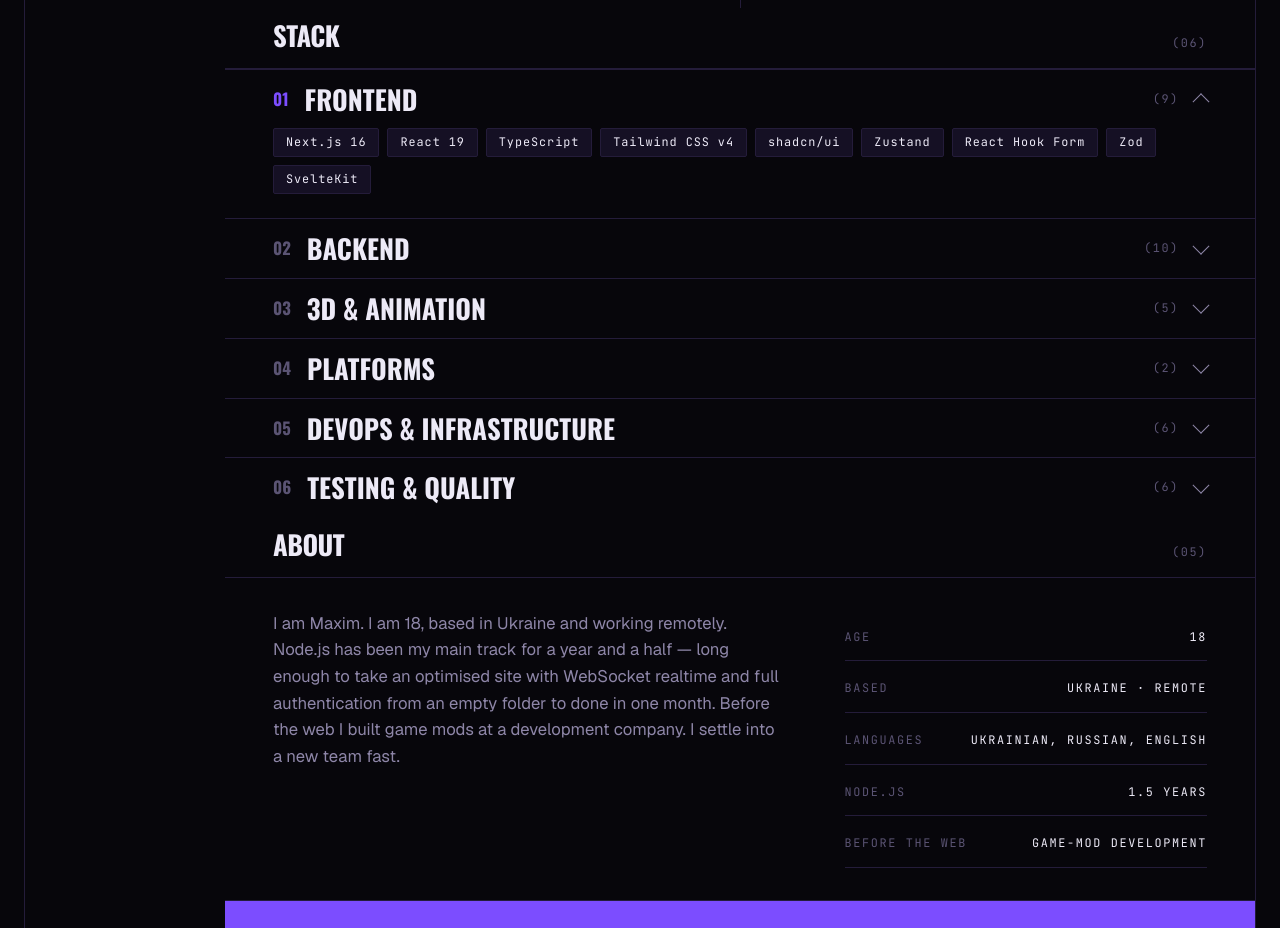
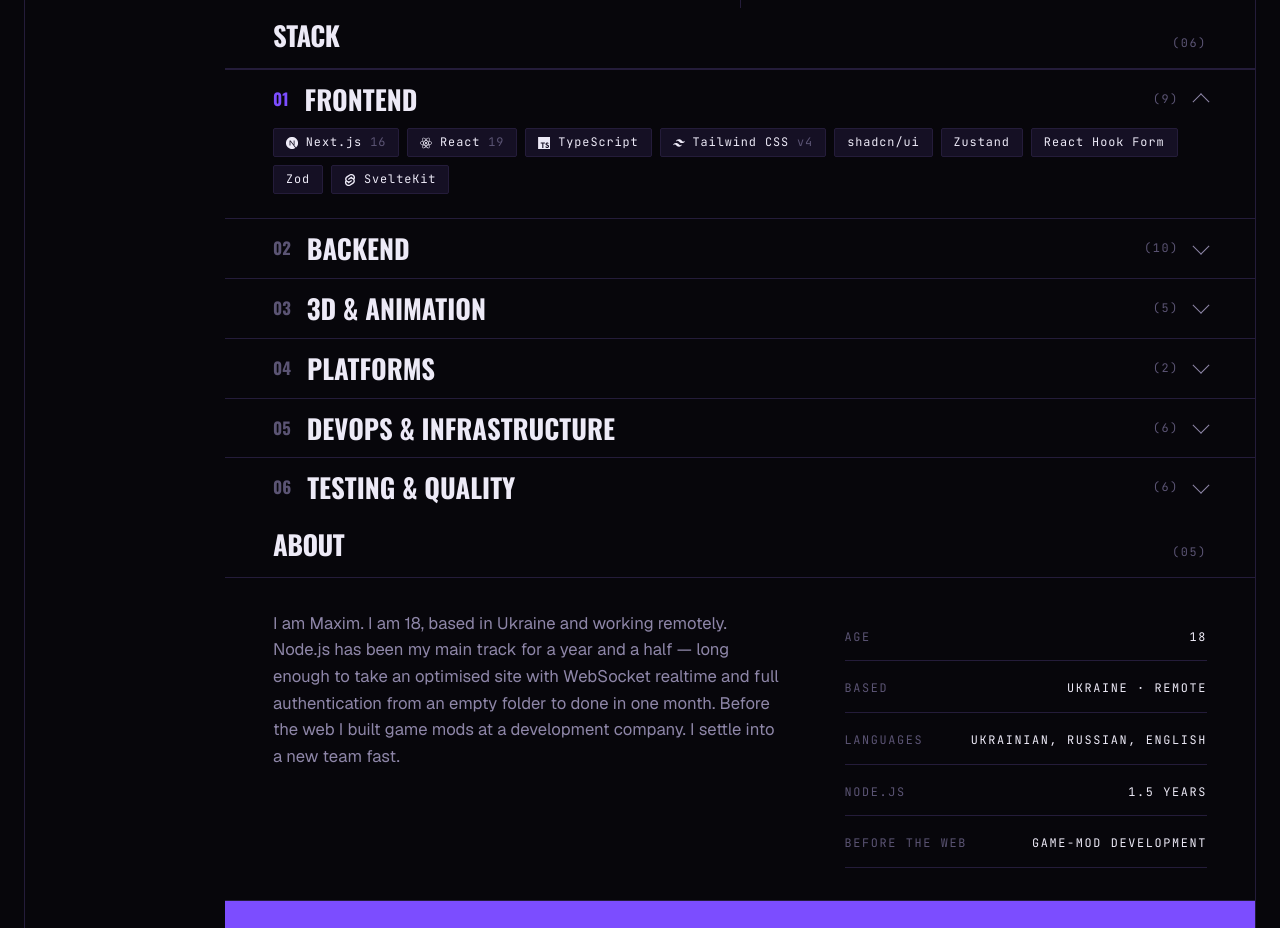
Before and after one commit to DML142/dml-central-v1, a Next.js app: page / in a window 1280 px wide. Shown: the part 1920-2848 px from the top of the page. Built offline with nearby package versions, Linux system fonts and the light colour scheme.

Commit message:
feat(stack): render brand marks as currentColor masks on the chips

```diff
--- a/src/app/globals.css
+++ b/src/app/globals.css
@@ -546,3 +546,21 @@
   height: 1px;
   overflow: hidden;
 }
+
+/* Devicon marks are masks, not images: the file stays out of the JavaScript bundle and the mark
+   inherits `currentColor`, so a chip and its icon brighten together on hover (tech.md 10).
+   `-webkit-mask-*` is required down to Safari 15.6 (tech.md 12). */
+@utility stack-icon {
+  width: 1em;
+  height: 1em;
+  flex: none;
+  background-color: currentColor;
+  -webkit-mask-image: var(--stack-icon);
+  mask-image: var(--stack-icon);
+  -webkit-mask-repeat: no-repeat;
+  mask-repeat: no-repeat;
+  -webkit-mask-position: center;
+  mask-position: center;
+  -webkit-mask-size: contain;
+  mask-size: contain;
+}
--- a/src/content/stack.ts
+++ b/src/content/stack.ts
@@ -6,15 +6,15 @@
     index: '01',
     nameKey: 'stack.frontend',
     items: [
-      { id: 'nextjs', label: 'Next.js', version: '16' },
-      { id: 'react', label: 'React', version: '19' },
-      { id: 'typescript', label: 'TypeScript' },
-      { id: 'tailwind', label: 'Tailwind CSS', version: 'v4' },
+      { id: 'nextjs', label: 'Next.js', version: '16', iconId: 'nextjs' },
+      { id: 'react', label: 'React', version: '19', iconId: 'react' },
+      { id: 'typescript', label: 'TypeScript', iconId: 'typescript' },
+      { id: 'tailwind', label: 'Tailwind CSS', version: 'v4', iconId: 'tailwind' },
       { id: 'shadcn', label: 'shadcn/ui' },
       { id: 'zustand', label: 'Zustand' },
       { id: 'react-hook-form', label: 'React Hook Form' },
       { id: 'zod', label: 'Zod' },
-      { id: 'sveltekit', label: 'SvelteKit' },
+      { id: 'sveltekit', label: 'SvelteKit', iconId: 'sveltekit' },
     ],
   },
   {
@@ -22,15 +22,15 @@
     index: '02',
     nameKey: 'stack.backend',
     items: [
-      { id: 'nestjs', label: 'NestJS', version: '11' },
-      { id: 'prisma', label: 'Prisma', version: '7' },
-      { id: 'postgresql', label: 'PostgreSQL', version: '16' },
-      { id: 'redis', label: 'Redis', version: '7' },
+      { id: 'nestjs', label: 'NestJS', version: '11', iconId: 'nestjs' },
+      { id: 'prisma', label: 'Prisma', version: '7', iconId: 'prisma' },
+      { id: 'postgresql', label: 'PostgreSQL', version: '16', iconId: 'postgresql' },
+      { id: 'redis', label: 'Redis', version: '7', iconId: 'redis' },
       { id: 'bullmq', label: 'BullMQ' },
-      { id: 'passport-jwt', label: 'Passport + JWT' },
-      { id: 'socketio', label: 'Socket.IO' },
+      { id: 'passport-jwt', label: 'Passport + JWT', iconId: 'passport-jwt' },
+      { id: 'socketio', label: 'Socket.IO', iconId: 'socketio' },
       { id: 'stripe', label: 'Stripe' },
-      { id: 'swagger', label: 'Swagger' },
+      { id: 'swagger', label: 'Swagger', iconId: 'swagger' },
       { id: 'class-validator', label: 'class-validator' },
     ],
   },
@@ -39,7 +39,7 @@
     index: '03',
     nameKey: 'stack.3d',
     items: [
-      { id: 'threejs', label: 'Three.js' },
+      { id: 'threejs', label: 'Three.js', iconId: 'threejs' },
       { id: 'r3f', label: 'React Three Fiber' },
       { id: 'drei', label: 'drei' },
       { id: 'gsap', label: 'GSAP' },
@@ -60,11 +60,11 @@
     index: '05',
     nameKey: 'stack.devops',
     items: [
-      { id: 'docker-compose', label: 'Docker Compose' },
-      { id: 'github-actions', label: 'GitHub Actions' },
+      { id: 'docker-compose', label: 'Docker Compose', iconId: 'docker-compose' },
+      { id: 'github-actions', label: 'GitHub Actions', iconId: 'github-actions' },
       { id: 'turborepo', label: 'Turborepo' },
-      { id: 'pnpm-workspaces', label: 'pnpm workspaces' },
-      { id: 'vercel', label: 'Vercel' },
+      { id: 'pnpm-workspaces', label: 'pnpm workspaces', iconId: 'pnpm-workspaces' },
+      { id: 'vercel', label: 'Vercel', iconId: 'vercel' },
       { id: 'mailpit', label: 'Mailpit' },
     ],
   },
@@ -73,11 +73,11 @@
     index: '06',
     nameKey: 'stack.testing',
     items: [
-      { id: 'jest', label: 'Jest' },
+      { id: 'jest', label: 'Jest', iconId: 'jest' },
       { id: 'ts-jest', label: 'ts-jest' },
-      { id: 'vitest', label: 'Vitest' },
-      { id: 'playwright', label: 'Playwright' },
-      { id: 'eslint', label: 'ESLint' },
+      { id: 'vitest', label: 'Vitest', iconId: 'vitest' },
+      { id: 'playwright', label: 'Playwright', iconId: 'playwright' },
+      { id: 'eslint', label: 'ESLint', iconId: 'eslint' },
       { id: 'prettier', label: 'Prettier' },
     ],
   },
--- /dev/null
+++ b/src/features/stack/StackChip.tsx
@@ -0,0 +1,33 @@
+'use client';
+
+import { cn } from '@/lib/utils';
+import type { StackItem } from '@/types/stack';
+
+interface Props {
+  item: StackItem;
+}
+
+export function StackChip({ item }: Props) {
+  return (
+    <span
+      className={cn(
+        'border-line bg-surface-raised text-text-muted text-meta tracking-chip hover:border-line-strong hover:text-text rounded-chip inline-flex items-center gap-2 border px-3 py-1 font-mono transition-colors duration-(--dur-fast)',
+      )}
+    >
+      {item.iconId && (
+        // A mask rather than an <img>: the mark stays a silhouette tinted by `currentColor`
+        // (tech.md 10) and the file never enters the JavaScript bundle. The URL is per-item data,
+        // which is the one case §6.4 allows an inline style for.
+        <span
+          aria-hidden="true"
+          className="stack-icon"
+          style={
+            { '--stack-icon': `url('/icons/stack/${item.iconId}.svg')` } as React.CSSProperties
+          }
+        />
+      )}
+      {item.label}
+      {item.version && <span className="text-text-faint">{item.version}</span>}
+    </span>
+  );
+}
--- a/src/features/stack/StackSection.tsx
+++ b/src/features/stack/StackSection.tsx
@@ -2,7 +2,6 @@
 
 import { useEffect } from 'react';
 
-import { Chip } from '@/components/common/Chip';
 import { Eyebrow } from '@/components/common/Eyebrow';
 import { IndexLabel } from '@/components/common/IndexLabel';
 import { SectionShell } from '@/components/layout/SectionShell';
@@ -14,6 +13,7 @@
 } from '@/components/ui/accordion';
 import { BREAKPOINTS } from '@/config/breakpoints';
 import { STACK } from '@/content/stack';
+import { StackChip } from '@/features/stack/StackChip';
 import { useTranslate } from '@/hooks/use-translate';
 import { useStackStore } from '@/stores/stack-store';
 
@@ -63,10 +63,7 @@
             <AccordionContent>
               <div className="flex flex-wrap gap-2">
                 {category.items.map((item) => (
-                  <Chip key={item.id}>
-                    {item.label}
-                    {item.version ? ` ${item.version}` : ''}
-                  </Chip>
+                  <StackChip key={item.id} item={item} />
                 ))}
               </div>
             </AccordionContent>
--- a/src/types/stack.ts
+++ b/src/types/stack.ts
@@ -5,6 +5,8 @@
   /** Technology name. Never translated (tech.md 19.1). */
   label: string;
   version?: string;
+  /** Basename of a mark in `public/icons/stack/`. Absent when the brand has none worth 14px. */
+  iconId?: string;
 }
 
 export interface StackCategory {
```
